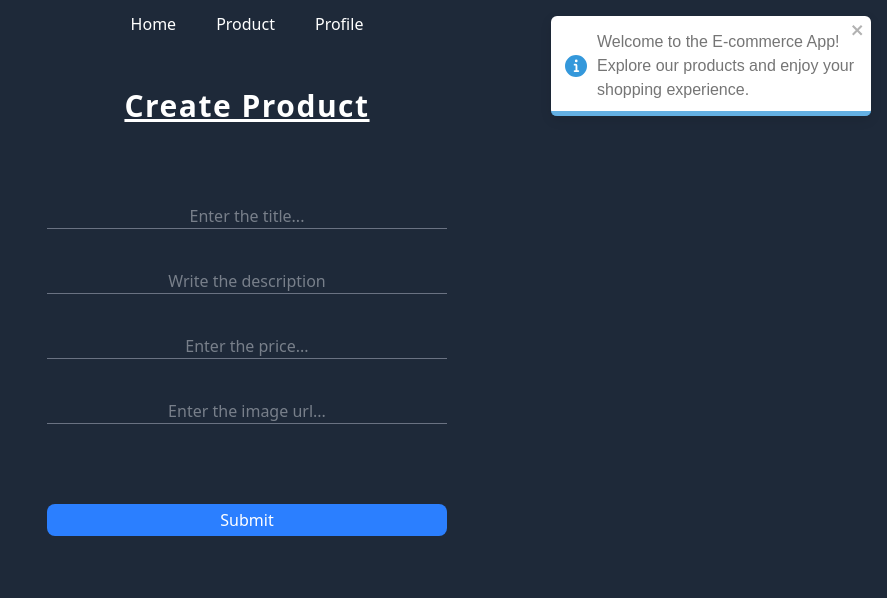
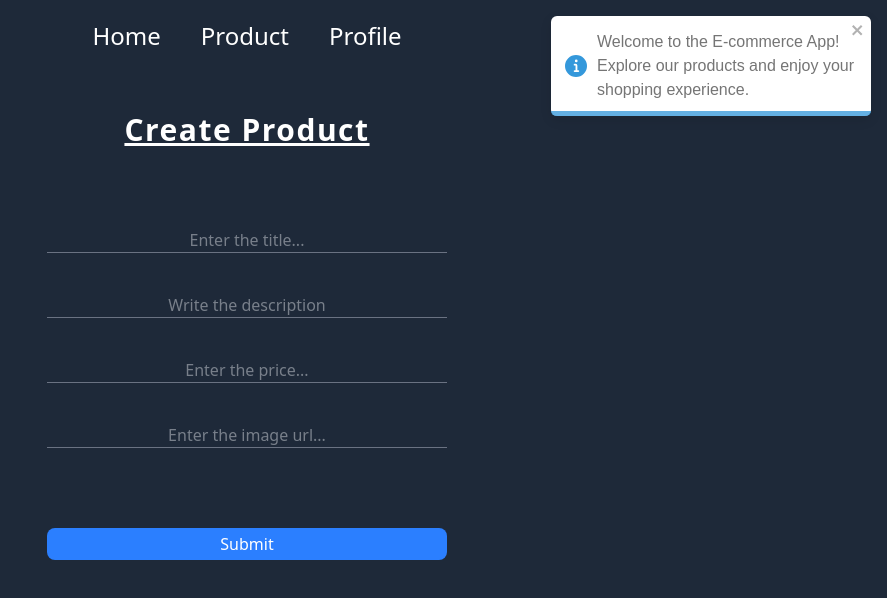
Before and after one commit to Aman5613/Project-III, a React (Vite) app in the folder Frontend/: page /create-product in a window 1280 px wide. Shown: the top 598 px of the page, without its empty margins (393-1280 px from the left). Built offline with nearby package versions, Linux system fonts and the light colour scheme.

Commit message:
showing products on screen

```diff
--- a/Frontend/index.html
+++ b/Frontend/index.html
@@ -4,6 +4,11 @@
     <meta charset="UTF-8" />
     <meta name="viewport" content="width=device-width, initial-scale=1.0" />
     <title>Project-III</title>
+    <style>
+      body {
+      background-color: #1f2937; /* Tailwind's bg-gray-800 */
+      }
+    </style>
   </head>
   <body>
     <div id="root"></div>
--- a/Frontend/src/App.jsx
+++ b/Frontend/src/App.jsx
@@ -1,4 +1,4 @@
-import Mainroutes from "./Routes/mainRoutes";
+import Mainroutes from "./Routes/Mainroutes";
 import Nav from "./Nav/Nav";
 import { useEffect } from "react";
 import { useDispatch } from "react-redux";
@@ -18,7 +18,7 @@ const App = () => {
   }, 5000);
 
   return (
-    <div className="text-white w-screen h-screen px-[5%] bg-gray-800 ">
+    <div className="text-white px-[5%] pb-10 bg-gray-800 ">
       <Nav />
       <Mainroutes />
     </div>
--- a/Frontend/src/Nav/Nav.jsx
+++ b/Frontend/src/Nav/Nav.jsx
@@ -3,10 +3,10 @@ import { NavLink } from 'react-router-dom'
 const Nav = () => {
     const user = JSON.parse(localStorage.getItem("user")) || {};
     return (
-        <nav className='justify-center items-center py-3 flex space-x-3 md:space-x-10'>
+        <nav className='justify-center items-center text-xl md:text-2xl py-5 flex space-x-4  md:space-x-10'>
             <NavLink to={"/"}>Home</NavLink>
             <NavLink to={"/products"}>Product</NavLink>
-            {user.isAdmin ? <><NavLink to={"/create-product"}>Create-Product</NavLink></> : <></>}
+            {/* {user.isAdmin ? <><NavLink to={"/create-product"}>Create-Product</NavLink></> : <></>} */}
             <NavLink to={"/profile"} >Profile</NavLink>
         </nav>
     )
--- a/Frontend/src/Pages/Home.jsx
+++ b/Frontend/src/Pages/Home.jsx
@@ -1,6 +1,6 @@
 const Home = () => {
     return (
-        <div>
+        <div className="w-full h-full">
             <h1>Home</h1>
         </div>
     )
--- a/Frontend/src/Pages/Product.jsx
+++ b/Frontend/src/Pages/Product.jsx
@@ -1,9 +1,58 @@
-import React from 'react'
+import React, { useEffect } from 'react'
+import { instance } from '../Utils/axios.config';
+import { Navigate, useNavigate } from 'react-router-dom';
 
 const Product = () => {
+    const navigate = useNavigate();
+    const user = JSON.parse(localStorage.getItem("user"));
+    // console.log(user);
+
+    const [products, setProducts] = React.useState([]);
+
+    useEffect(() => {
+        instance.get("/products")
+
+            .then(response => {
+                setProducts(response.data);
+                // console.log(response.data);
+            })
+            .catch(error => {
+                console.error("Error fetching products:", error);
+            });
+    }, []);
+
+    console.log(products);
+
     return (
         <div>
+            {user.isAdmin ? <button onClick={() => navigate("/create-product")} className="px-3 py-1 bg-blue-500 rounded font-bold cursor-pointer hover:scale-103  text-white">Create Product</button> : null}
             <h1>Products</h1>
+            <div className='flex flex-wrap gap-5'>
+                {
+                    products.map((product) => (
+                        <div key={product.id} className="card w-80 flex flex-col items-center text-center border px-2 py-1 rounded border-gray-600">
+                            <img
+                                src={product.imageUrl}
+                                alt="product-img"
+                                className='w-80 h-60 overflow-hidden  rounded transition-transform duration-200 '
+                            />
+                            <h2 className="text-xl font-bold">{product.title}</h2>
+                            <p className="text-white">{product.price}</p>
+                            <p className="text-gray-500">{product.description}</p>
+                        </div>
+                    ))
+                }
+                {/* <div className="card w-80 flex flex-col items-center text-center border px-2 py-1 rounded border-gray-600">
+                    <img
+                        src="https://fakestoreapi.com/img/81fPKd-2AYL._AC_SL1500_.jpg"
+                        alt="product-img"
+                        className='w-80 h-60 overflow-hidden  rounded transition-transform duration-200 '
+                    />
+                    <h2 className="text-xl font-bold">Fjallraven - Foldsack No. 1 Backpack, Fits 15 Laptops</h2>
+                    <p className="text-white">Price: $109.95</p>
+                    <p className="text-gray-500">Description: Your perfect pack for everyday use and walks in the forest. Stash your laptop (up to 15 inches) in the padded sleeve, your everyday</p>
+                </div> */}
+            </div>
         </div>
     )
 }
--- a/Frontend/src/Routes/Mainroutes.jsx
+++ b/Frontend/src/Routes/Mainroutes.jsx
@@ -4,7 +4,7 @@ import Product from '../Pages/Product'
 import Login from '../Pages/Login'
 import Register from '../Pages/Register'
 import Profile from '../Pages/Profile'
-import CreateProduct from '../Pages/createProduct'
+import CreateProduct from '../Pages/CreateProduct'
 
 const Mainroutes = () => {
     return (
```
Also changed, not shown: 1 other file (tests, documents, lock files or other folders).
